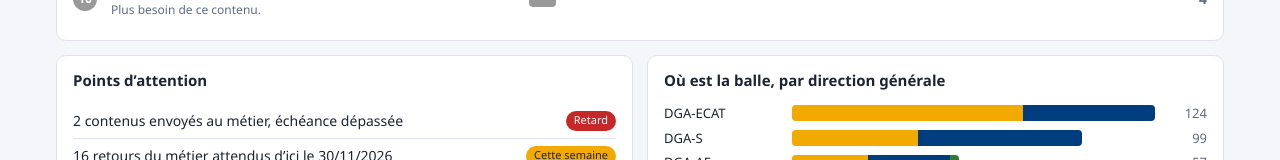
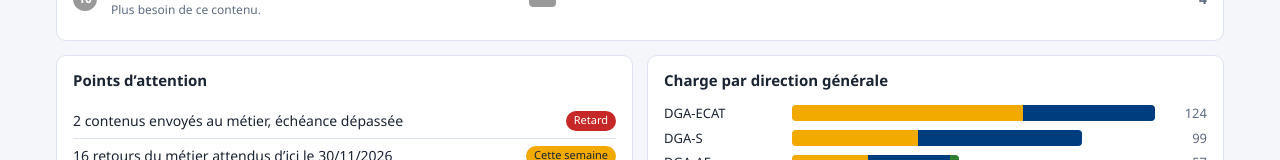
Before and after one commit to grophil/edito, a plain HTML site: page index.html in a window 1280 px wide. Shown: the part 795-955 px from the top of the page. Drawn offline with Linux system fonts and the light colour scheme.

Commit message:
Update index.html

```diff
--- a/index.html
+++ b/index.html
@@ -33,7 +33,7 @@ h1{font-size:22px;margin:0}h2{font-size:15px;margin:0 0 12px}.sub{color:var(--mu
 <div class="grid k" id="kpi"></div>
 <div class="card" style="margin-top:14px"><h2>Le parcours d’un contenu en 9 étapes <small style="color:var(--mu);font-weight:400">· clic = filtrer · <span class="ow M">Métier</span> = on attend le service <span class="ow E">Équipe</span> = on travaille en interne</small></h2><div id="pipe"></div></div>
 <div class="grid two"><div class="card"><h2>Points d’attention</h2><ul class="al" id="alerts"></ul></div>
-<div class="card"><h2>Où est la balle, par direction générale</h2><div id="dga"></div><div class="leg"><span><s style="background:var(--am)"></s>Chez le métier</span><span><s style="background:var(--pr)"></s>Chez l’équipe</span><span><s style="background:var(--gn)"></s>Publié</span></div></div></div>
+<div class="card"><h2>Charge par direction générale</h2><div id="dga"></div><div class="leg"><span><s style="background:var(--am)"></s>Chez le métier</span><span><s style="background:var(--pr)"></s>Chez l’équipe</span><span><s style="background:var(--gn)"></s>Publié</span></div></div></div>
 <div class="card" style="margin-top:14px"><h2>Charge de l’équipe par rédacteur <small style="color:var(--mu);font-weight:400">(étapes internes uniquement)</small></h2><div id="red"></div><div class="leg" id="leg"></div></div>
 <div class="card" style="margin-top:14px"><h2>Tous les contenus (<span id="cnt"></span>)</h2>
 <div class="f"><input id="q" placeholder="Rechercher un titre…"><select id="fs"></select><select id="fo"></select><select id="ft"></select><select id="fd"></select><select id="fa"></select><select id="fp"></select><button id="rs">Réinitialiser</button></div>
```
